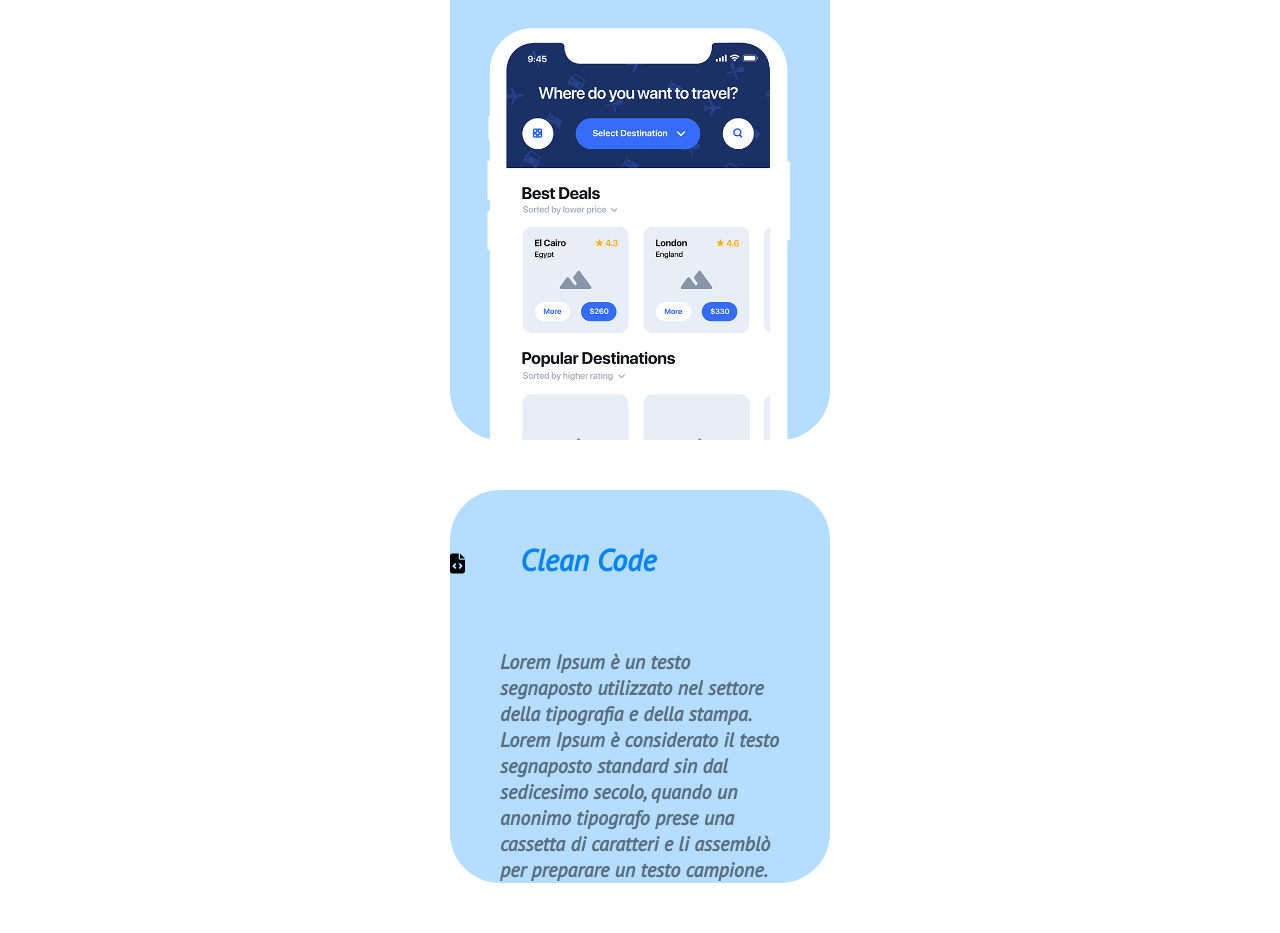
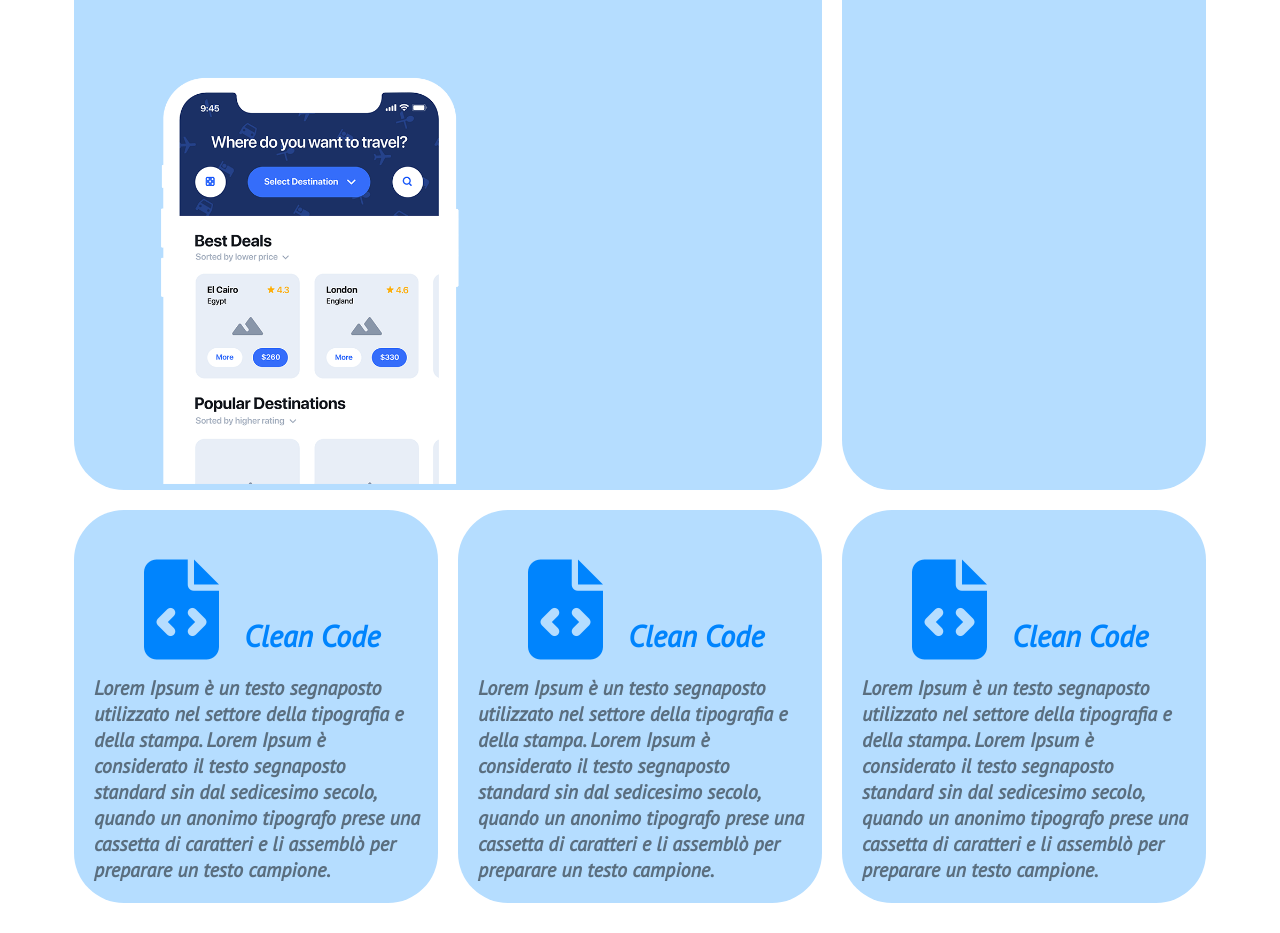
Before and after one commit to GabrielePalmaBool/htmlcss-responsive-layout, a plain HTML site: page index.html in a window 1280 px wide. Shown: the part 522-1455 px from the top of the page. Drawn offline with Linux system fonts and the light colour scheme; a web font is replaced by a local one.

Commit message:
sistem columns

```diff
--- a/css/menu.css
+++ b/css/menu.css
@@ -38,7 +38,7 @@ ul {
  }
 
  #Container_head li .logo {
-    height: 50px;
+   height: 50px;
 	line-height: 100px;
 	vertical-align: middle;
  }
@@ -57,19 +57,17 @@ ul {
 
  #Container_main {
    margin: 0 auto;
-   max-width: 380px;
+   width: 380px;
    padding-top: 50px;
 }
 
 #Container_main .col {
    background-color: rgb(181, 221, 255);
-   width: 100%;
    border-radius: 50px;
    margin-bottom: 50px;
 }
 
 #Container_main .col h2 {
-   text-align: center;
    color: rgb(0, 132, 253);
    display: inline-block;
    margin: 50px 0px 50px 50px;
@@ -92,9 +90,7 @@ ul {
    border-radius: 20px;
    font-weight: bold;
 }
-#Container_main .fa-apple {
-   margin: 0px 10px 0px 0px
-}
+
 #Container_main  a:active {
 color: black;
 }
@@ -102,6 +98,17 @@ color: black;
 #Container_main .col img {
    width: 100%;
    margin-bottom: -6px;
+}
+
+/* Gestione icone */
+#Container_main .fa-apple {
+   margin: 0px 10px 0px 0px
+}
+
+#Container_main .fa-file-code {
+   margin: 50px 0px 0px 143px;
+   font-size: 125px;
+   color: rgb(0, 132, 253);
 }
 
  /************************************************
@@ -116,10 +123,72 @@ color: black;
    *************************************************/
     #Container_head {
         margin: 0 auto;
-        max-width: 568px;
+        max-width: 90%;
      }
      #Container_head li i {
-      margin-left: 445px;
+      margin-left: 540px;
+   }
+   /*************************************************
+    main
+   *************************************************/
+
+   #Container_main {
+      margin: 0 auto;
+      width: 90%;
+      padding-top: 50px;
+   }
+
+   #Container_main .row{
+      display: flex;
+      flex-wrap: wrap;
+   }
+
+   #Container_main .col {
+      width: calc((100% / 3) - 20px) ;
+      margin: 10px;
+   }
+
+   #Container_main #demo {
+      width: calc(((100% / 3) * 2) - 20px);
+   }
+
+   #Container_main .col img {
+      width: 50%;
+      margin: 250px 0px 0px 50px;
+   }
+
+   #Container_main .col h2 {
+      color: rgb(0, 132, 253);
+      display: inline-block;
+      margin: 20px 0px 20px 20px;
+      max-width: 90%;
+   }
+
+   #Container_main .col p {
+      color: rgb(90, 110, 127);
+      font-weight: bold;
+      max-width: 90%;
+      margin: 0px 0px 20px 20px;
+   }
+
+   #Container_head a{
+      color: black;
+      text-decoration: none;
+      cursor: pointer;
+      background-color: white;
+      padding: 10px 10px 10px 10px;
+      border-radius: 50px;
+  }
+
+  #Container_head a:active {
+   color: white;
+   }
+
+   #Container_main .fa-file-code {
+      margin: 50px 0px 0px 70px;
+      font-size: 100px;
+      max-width: 90%;
+      color: rgb(0, 132, 253);
    }
 }
 
@@ -148,17 +217,4 @@ color: black;
       margin-left: 390px;
    }
 
-   #Container_head a{
-      color: black;
-      text-decoration: none;
-      cursor: pointer;
-      background-color: white;
-      padding: 10px 10px 10px 10px;
-      border-radius: 50px;
-  }
-
-  #Container_head a:active {
-   color: white;
-   }
-
 }
--- a/index.html
+++ b/index.html
@@ -42,11 +42,14 @@
     <main>
         <section id="Container_main">
 
+            <div class="row">
+
                 <!-- Primo blocco -->
-            <div class="col">
+                <div id="demo" class="col">
+
                 <h2>Get a Demo application</h2>
                 <p>Lorem Ipsum è un testo segnaposto utilizzato nel settore della tipografia e della stampa. Lorem Ipsum è considerato il testo segnaposto standard sin dal sedicesimo secolo, quando un anonimo tipografo prese una cassetta di caratteri e li assemblò per preparare un testo campione.</p>
-            <a href="#"><i class="fa-brands fa-apple"></i> App Store</a>
+                <a href="#"><i class="fa-brands fa-apple"></i> App Store</a><br>
                 <img src="img/phone.png" alt="phone">
                 </div>
 
@@ -57,6 +60,27 @@
                     <p>Lorem Ipsum è un testo segnaposto utilizzato nel settore della tipografia e della stampa. Lorem Ipsum è considerato il testo segnaposto standard sin dal sedicesimo secolo, quando un anonimo tipografo prese una cassetta di caratteri e li assemblò per preparare un testo campione.</p>
                 </div>
 
+                 <!-- terzo blocco -->
+                 <div class="col">
+                    <i class="fa-solid fa-file-code"></i>
+                    <h2>Clean Code</h2>
+                    <p>Lorem Ipsum è un testo segnaposto utilizzato nel settore della tipografia e della stampa. Lorem Ipsum è considerato il testo segnaposto standard sin dal sedicesimo secolo, quando un anonimo tipografo prese una cassetta di caratteri e li assemblò per preparare un testo campione.</p>
+                </div>
+
+                 <!-- quaro blocco -->
+                 <div class="col">
+                    <i class="fa-solid fa-file-code"></i>
+                    <h2>Clean Code</h2>
+                    <p>Lorem Ipsum è un testo segnaposto utilizzato nel settore della tipografia e della stampa. Lorem Ipsum è considerato il testo segnaposto standard sin dal sedicesimo secolo, quando un anonimo tipografo prese una cassetta di caratteri e li assemblò per preparare un testo campione.</p>
+                </div>
+
+                 <!-- quinto blocco -->
+                 <div class="col">
+                    <i class="fa-solid fa-file-code"></i>
+                    <h2>Clean Code</h2>
+                    <p>Lorem Ipsum è un testo segnaposto utilizzato nel settore della tipografia e della stampa. Lorem Ipsum è considerato il testo segnaposto standard sin dal sedicesimo secolo, quando un anonimo tipografo prese una cassetta di caratteri e li assemblò per preparare un testo campione.</p>
+                </div>
+            </div>
 
         </section>
 
```
Lines whose indentation alone changed are shown as unchanged.
